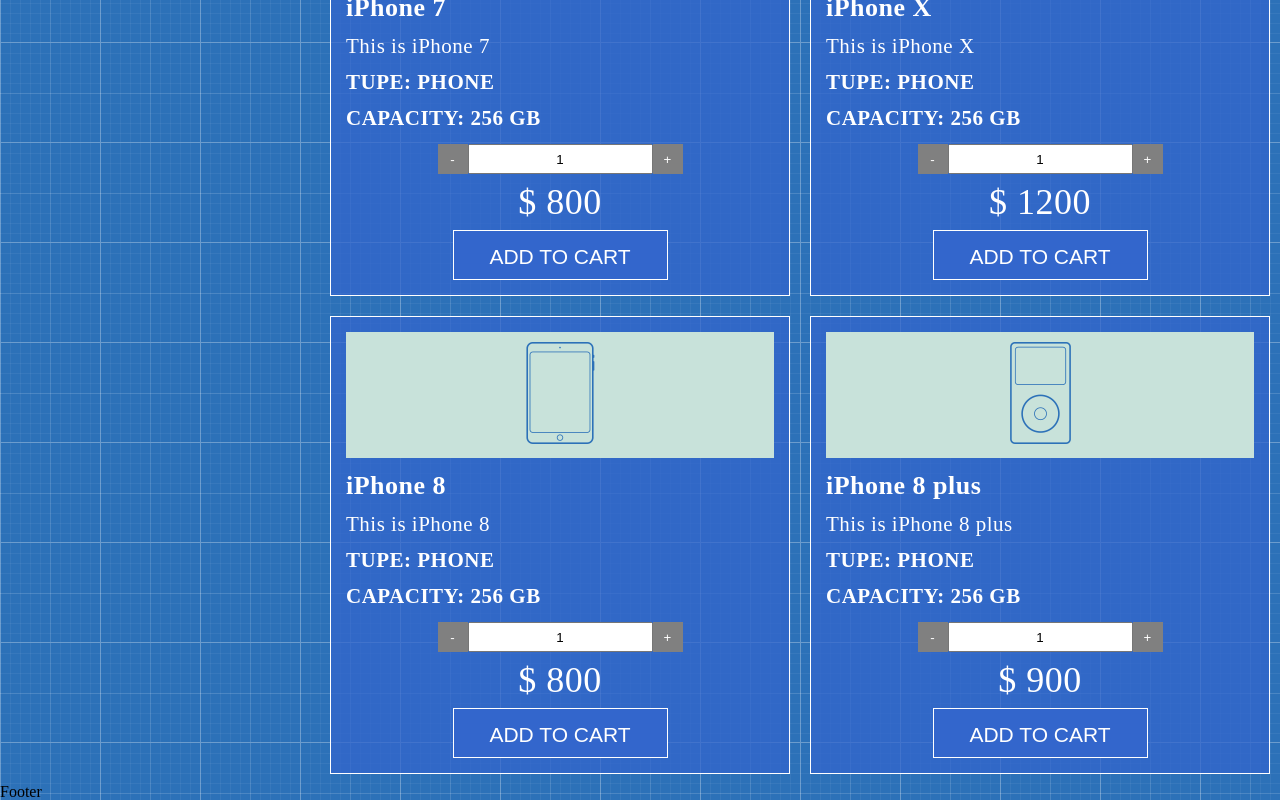
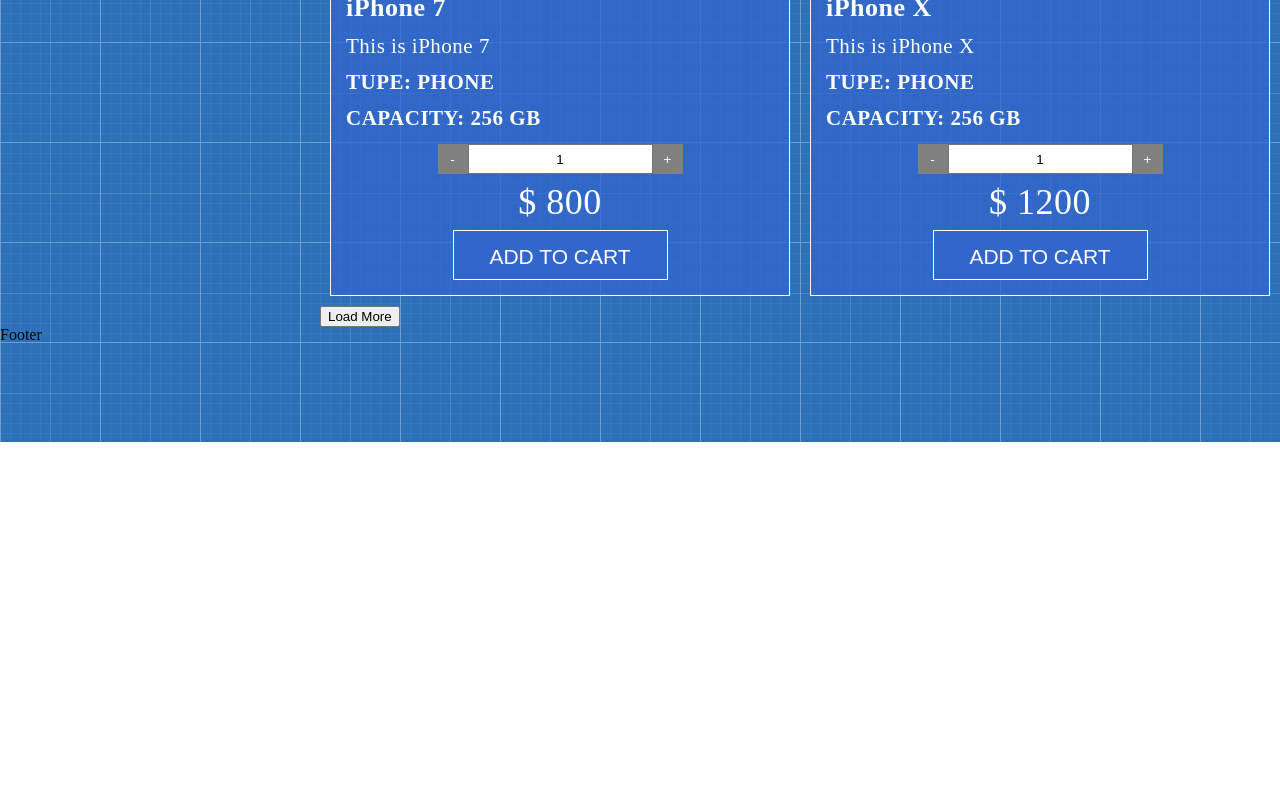
Before and after one commit to bogdanalevickaa/shop-project, a React (Create React App) app: page / in a window 1280 px wide. Shown: the part 358-1158 px from the top of the page. After the commit the page ends 800 px from the top, so only its background shows below. Built offline with nearby package versions, Linux system fonts and the light colour scheme.

Commit message:
add ProductQuantity

```diff
--- a/src/App/App.js
+++ b/src/App/App.js
@@ -1,4 +1,5 @@
 import React,{Component} from 'react'
+import {omit} from 'lodash'
 
 
 import './../common/style/reset.css'
@@ -25,16 +26,11 @@
 		}))
 	}
 	removeProductFromCart = (productId) =>{
-		this.setState((prevState)=> {
-			const prevProductsInCart = {...prevState.productsInCart}
-			delete prevProductsInCart[productId]
-			return {
-				productsInCart: prevProductsInCart
-			}
-		})
+		this.setState((prevState)=> ({
+			productsInCart: omit(prevState.productsInCart,productId)
 
+		}))
 	}
-
 	render(){
 		return(
 			<div>
--- a/src/App/Main/Products/ProductListItem.js
+++ b/src/App/Main/Products/ProductListItem.js
@@ -1,6 +1,7 @@
 import React, {Component} from 'react'
 import PropTypes from 'prop-types'
 import "./ProductListItem.css"
+import ProductQuantity from '../../../features/Quantity/ProductQuantity';
 
 
 class ProductListItem extends Component{
@@ -8,12 +9,12 @@
         productCount:1
     }
 
-    onIncrementClick () {
+    onIncrementClick = () => {
         this.setState((prevState)=>({
             productCount: prevState.productCount + 1
         }))
     }
-    onDecrementClick () {
+    onDecrementClick = () => {
         this.setState((prevState)=>({
             productCount: prevState.productCount - 1
         }))
@@ -21,19 +22,11 @@
     renderProductQuantity (){
         console.log(this)
         return(
-            <div className="product-quantity">
-                <button
-                    onClick={()=>this.onDecrementClick()}
-                    disabled={this.state.productCount <= 1}
-                >-
-                </button>
-                <input tupe="text" value={this.state.productCount} readOnly/>
-                <button
-                    onClick={()=>this.onIncrementClick()}
-                    disabled={this.state.productCount >= 10}
-                >+
-                </button>
-            </div>
+            <ProductQuantity
+                productCount={this.state.productCount}
+                onDecrementClick = {this.onDecrementClick}
+                onIncrementClick = {this.onIncrementClick}
+            />
         )
     }
     static propTypes = {
--- a/src/App/Main/Products/ProductsList.js
+++ b/src/App/Main/Products/ProductsList.js
@@ -1,42 +1,74 @@
-import React from 'react'
+import React, { Component } from 'react';
 import ProductListItem from './ProductListItem';
+
 import products from './products';
 
-const ProductsList = ({
+class ProductsList extends Component {
+    state = {
+    products:[],
+    visible:2
+    }
+    loadMore=()=> {
+    this.setState((prevState) => ({
+    visible: prevState.visible + 2,
+    products: products.slice(0, this.state.visible)
+    }))
+    }
+    componentDidMount() {
+    this.setState((prevState) => ({
+    visible: prevState.visible + 2,
+    products: products.slice(0, this.state.visible)
+    }))
+    }
+
+
+
+    render () {
+    const {
     addProductToCart,
-}) => {
+    isLiked,
+    addLikedButton,
+    removeLikedButton
+    } = this.props
+
     return(
-        <div>
-            <h1 className="title-page">Products List</h1>
+        <div className="products-list">
+            <h1 className="title-page text-center">Products List</h1>
                 <div className="row">
-            {
-                products.map(({
+                    {this.state.products.map(({
                         id,
-                    image,
                         name,
+                        capacity,
                         description,
                         type,
-                    capacity,
-                    price
-                })=>{
-                    return(
+                        price,
+                        image
+                    }) => (
                     <div className="col-lg-6" key={id}>
                         <ProductListItem
-                                id={id}
-                                image={image}
                             name={name}
                             description={description}
                             type={type}
                             capacity={capacity}
                             price={price}
+                            image={image}
                             addProductToCart={addProductToCart}
+                            id={id}
+                            isLiked={isLiked}
+                            addLikedButton={addLikedButton}
+                            removeLikedButton={removeLikedButton}
                         />
                     </div>
                     )
-                })
-            }
+                    )}
+
                 </div>
+            <button onClick={()=>this.loadMore()}>Load More</button>
         </div>
     )
     }
+}
+
+
+
 export default ProductsList;
--- a/src/features/Cart/CartProductListItemExtended.js
+++ b/src/features/Cart/CartProductListItemExtended.js
@@ -1,5 +1,6 @@
 import React from 'react'
 import './CartProductListItemExtended.css'
+import ProductQuantity from '../Quantity/ProductQuantity';
 
 
 const CartProductListItemExtended = ({
@@ -20,6 +21,9 @@
                     <p className="cart-extended-price">
                          Price for one item: <span className="bold">$ {product.price} </span>
                     </p>
+                    <ProductQuantity
+                        productCount={productCount}
+                    />
                     <p className="cart-extended-count">
                          Selected quantity: <span className="bold"> {productCount} </span>
 
@@ -27,7 +31,7 @@
                     <p className="cart-extended-sum">
                          Sum for this item: <span className="bold sum-price">$ {(product.price * productCount)} </span>
                     </p>
-                    <button onClick ={()=> removeProductFromCart(1)}>Delete product</button>
+                    <button onClick ={()=> removeProductFromCart(product.id)}>Delete product</button>
                 </div>
             </div>
         </div>
--- /dev/null
+++ b/src/features/Quantity/ProductQuantity.js
@@ -0,0 +1,24 @@
+import React from 'react';
+
+const ProductQuantity = ({
+    productCount,
+    onDecrementClick,
+    onIncrementClick
+}) =>{
+    return(
+        <div className="product-quantity">
+            <button
+                onClick={()=>onDecrementClick()}
+                disabled={productCount <= 1}
+            >-
+            </button>
+            <input tupe="text" value={productCount} readOnly/>
+            <button
+                onClick={()=>onIncrementClick()}
+                disabled={productCount >= 10}
+            >+
+            </button>
+        </div>
+    )
+}
+export default ProductQuantity;
```
Lines whose indentation alone changed are shown as unchanged.
